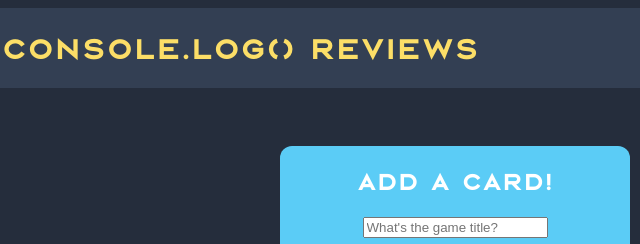
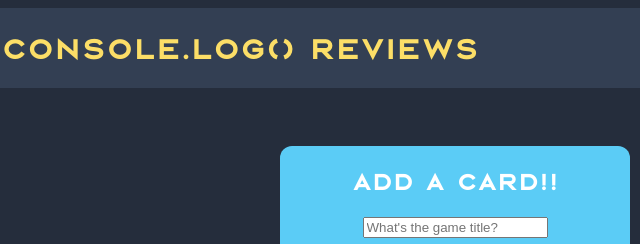
Before and after one commit to cearayon/f25-capstone, a website: page front-end/index.html in a window 1280 px wide. Shown: the top 244 px of the page, 108-748 px from the left. Drawn offline with nearby package versions, Linux system fonts and the light colour scheme; no server answers.

```diff
--- a/front-end/index.html
+++ b/front-end/index.html
@@ -35,7 +35,7 @@
     <main>
         <div id="form-container">
     <form>
-        <h2> Add a Card!</h2>
+        <h2> Add a Card!!</h2>
         <input
             type="text"
             id="title"
```
